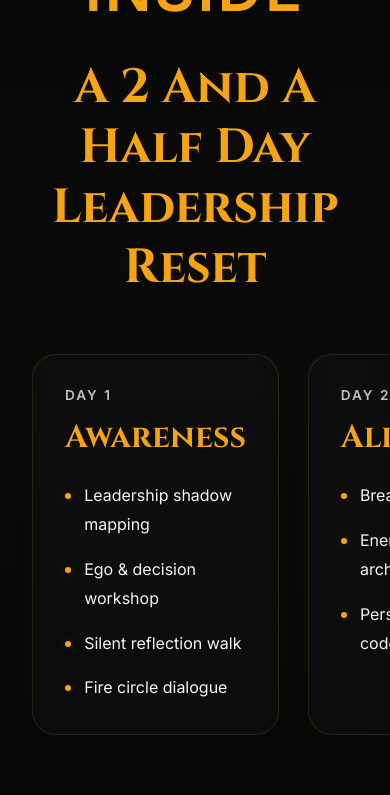
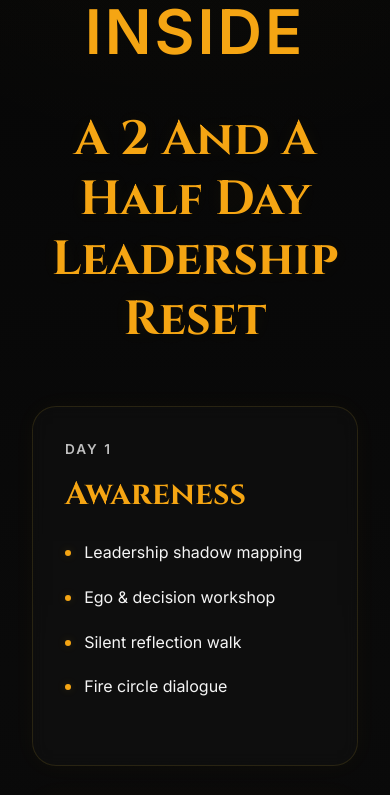
Before and after one commit to Alphury/The-Spiritual-Manager, a React (Vite) app: page /#/immersion in a window 390 px wide. Shown: the part 1156-1951 px from the top of the page. Built offline with nearby package versions, Linux system fonts and the light colour scheme.

Commit message:
Updated for Mobile

```diff
--- a/src/styles/globals.css
+++ b/src/styles/globals.css
@@ -10,7 +10,9 @@
   --text-muted: #bdbdbd;
 }
 
-* {
+*,
+*::before,
+*::after {
   margin: 0;
   padding: 0;
   box-sizing: border-box;
@@ -18,12 +20,27 @@
 
 html {
   scroll-behavior: smooth;
+  width: 100%;
+  max-width: 100%;
+  overflow-x: hidden;
 }
 
 body {
+  margin: 0;
   background-color: var(--bg-black);
   color: var(--text-light);
   font-family: 'Inter', sans-serif;
+  width: 100%;
+  max-width: 100%;
+  overflow-x: hidden;
+  line-height: 1.5;
+  -webkit-font-smoothing: antialiased;
+  text-rendering: optimizeLegibility;
+}
+
+#root {
+  width: 100%;
+  max-width: 100%;
   overflow-x: hidden;
 }
 
@@ -36,4 +53,69 @@ button {
   font-family: inherit;
   border: none;
   outline: none;
+  background: none;
+  cursor: pointer;
 }
+
+img {
+  max-width: 100%;
+  height: auto;
+  display: block;
+}
+
+/* TEXT OVERFLOW SAFETY */
+h1,
+h2,
+h3,
+h4,
+h5,
+h6,
+p,
+a,
+li,
+button,
+span {
+  overflow-wrap: break-word;
+  word-wrap: break-word;
+}
+
+/* BUTTON OVERFLOW SAFETY */
+.primary-btn,
+.secondary-btn,
+.assessment-coming-btn {
+  white-space: normal;
+  word-break: break-word;
+  text-align: center;
+}
+
+/* GLOBAL CONTAINER SAFETY */
+section,
+div,
+main,
+header,
+footer,
+nav {
+  max-width: 100%;
+}
+
+/* OPTIONAL: cleaner tap behavior on mobile */
+button,
+a {
+  -webkit-tap-highlight-color: transparent;
+}
+
+/* MOBILE SAFETY */
+@media (max-width: 768px) {
+  html,
+  body,
+  #root {
+    overflow-x: hidden;
+  }
+
+  .primary-btn,
+  .secondary-btn,
+  .assessment-coming-btn {
+    width: 100%;
+    max-width: 320px;
+  }
+}
--- a/src/styles/home.css
+++ b/src/styles/home.css
@@ -376,12 +376,18 @@
   }
 
   .pillar-card {
-    padding: 1.5rem;
-    border-radius: 20px;
+    width: 100%;
+    max-width: 100%;
+    min-width: 0;
+    padding: 1.3rem;
+    border-radius: 18px;
+    overflow: hidden;
   }
 
   .pillar-item p {
-    font-size: 1rem;
+    font-size: 0.95rem;
+    line-height: 1.65;
+    overflow-wrap: break-word;
   }
 
   /* EXPERIENCE SECTION */
@@ -404,13 +410,19 @@
   }
 
   .experience-grid {
-    grid-template-columns: 1fr;
-    gap: 1.2rem;
+    display: grid;
+    grid-template-columns: 1fr !important;
+    gap: 1rem;
+    width: 100%;
   }
 
   .experience-card {
-    padding: 1.5rem;
-    border-radius: 20px;
+    width: 100%;
+    max-width: 100%;
+    min-width: 0;
+    padding: 1.4rem;
+    border-radius: 18px;
+    overflow: hidden;
   }
 
   .experience-list li {
@@ -422,8 +434,8 @@
   }
 
   .experience-flow p {
-    font-size: 1.15rem;
-    line-height: 1.45;
+    overflow-wrap: break-word;
+    word-break: break-word;
   }
 
   /* FRAMEWORK SECTION */
@@ -441,15 +453,21 @@
   }
 
   .framework-grid {
-    grid-template-columns: 1fr;
-    gap: 1.2rem;
-    margin-bottom: 2.5rem;
+    display: grid;
+    grid-template-columns: 1fr !important;
+    gap: 1rem;
+    width: 100%;
+    margin-bottom: 2rem;
   }
 
   .framework-card {
+    width: 100%;
+    max-width: 100%;
+    min-width: 0;
     min-height: auto;
-    padding: 1.5rem;
-    border-radius: 20px;
+    padding: 1.4rem;
+    border-radius: 18px;
+    overflow: hidden;
   }
 
   .framework-number {
@@ -461,8 +479,8 @@
   }
 
   .framework-card p {
-    font-size: 0.96rem;
-    line-height: 1.7;
+    overflow-wrap: break-word;
+    word-break: break-word;
   }
 
   .framework-closing h3 {
--- a/src/styles/immersion.css
+++ b/src/styles/immersion.css
@@ -150,14 +150,20 @@
   }
 
   .immersion-days-grid {
-    grid-template-columns: 1fr;
-    gap: 1.2rem;
+    display: grid;
+    grid-template-columns: 1fr !important;
+    gap: 1rem;
+    width: 100%;
   }
 
   .immersion-day-card {
+    width: 100%;
+    max-width: 100%;
+    min-width: 0;
     min-height: auto;
-    padding: 1.5rem;
-    border-radius: 20px;
+    padding: 1.4rem;
+    border-radius: 18px;
+    overflow: hidden;
   }
 
   .immersion-day-label {
@@ -169,9 +175,9 @@
   }
 
   .immersion-day-card li {
-    font-size: 0.95rem;
-    line-height: 1.7;
-  }
+  overflow-wrap: break-word;
+  word-break: break-word;
+}
 
   /* APPLICATION FIT */
   .immersion-fit-section {
@@ -193,13 +199,19 @@
   }
 
   .immersion-fit-grid {
-    grid-template-columns: 1fr;
-    gap: 1.2rem;
+    display: grid;
+    grid-template-columns: 1fr !important;
+    gap: 1rem;
+    width: 100%;
   }
 
   .immersion-fit-card {
-    padding: 1.5rem;
-    border-radius: 20px;
+    width: 100%;
+    max-width: 100%;
+    min-width: 0;
+    padding: 1.4rem;
+    border-radius: 18px;
+    overflow: hidden;
   }
 
   .immersion-fit-card-label {
@@ -207,8 +219,8 @@
   }
 
   .immersion-fit-card li {
-    font-size: 0.96rem;
-    line-height: 1.7;
+    overflow-wrap: break-word;
+    word-break: break-word;
   }
 }
 /*----------------------------- IMMERSION FLOW SECTION -----------------------------*/
```
